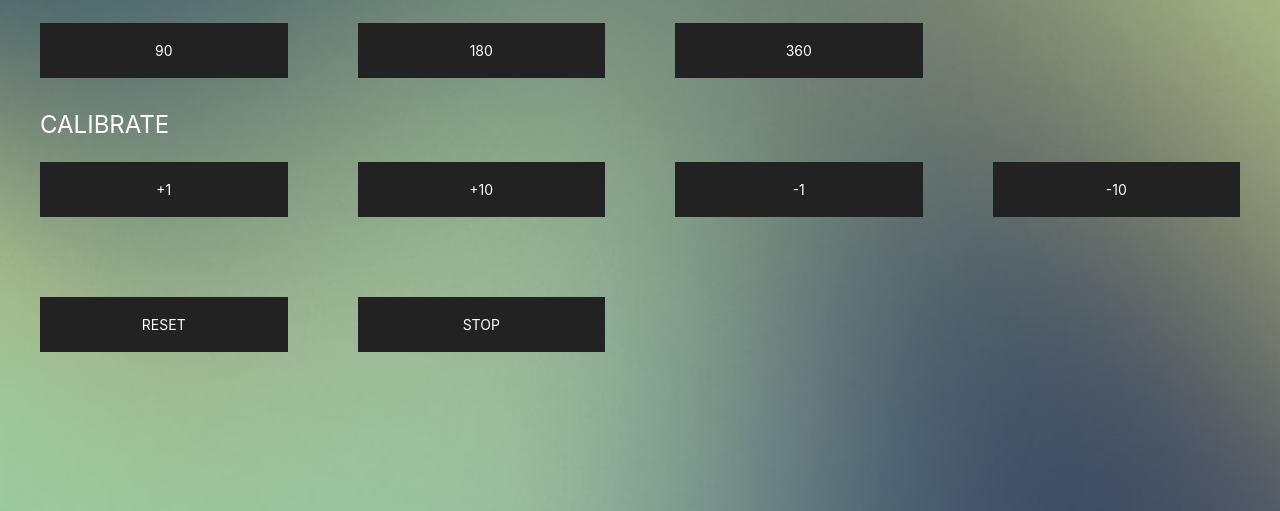
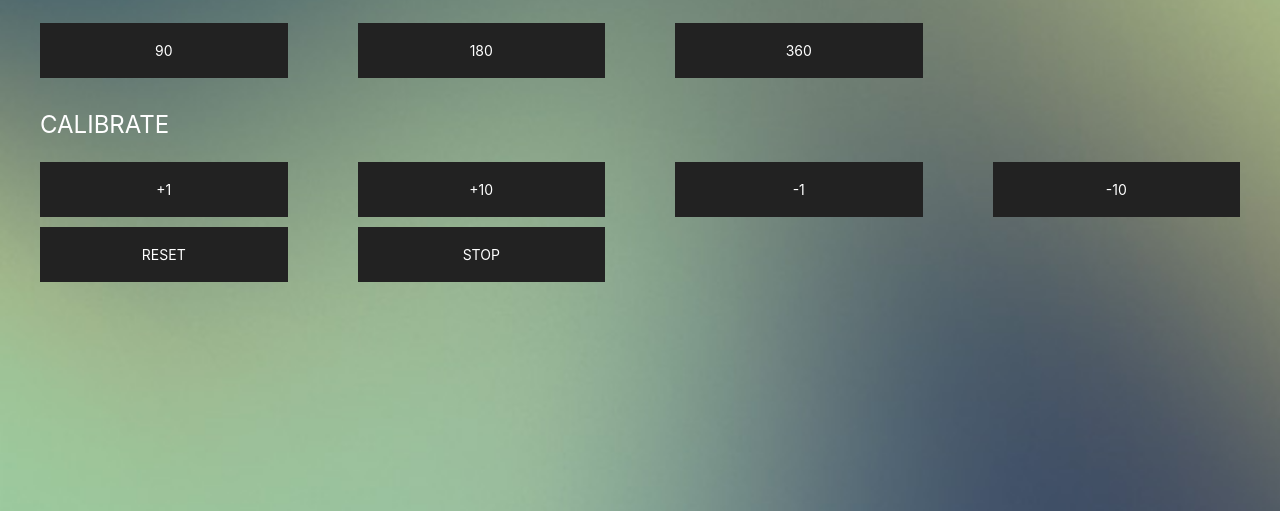
Before and after one commit to kernmartin/vpi, a Flask app: page / in a window 1280 px wide. Shown: the part 289-800 px from the top of the page. Run offline with Flask 2, Linux system fonts and the light colour scheme.

Commit message:
Update index.html

```diff
--- a/templates/index.html
+++ b/templates/index.html
@@ -60,8 +60,6 @@
             <div><a href="0101010" class="gB uk-button uk-button-secondary uk-button-large uk-width-1-1">+10</a></div>
             <div><a href="0100001" class="gB uk-button uk-button-secondary uk-button-large uk-width-1-1">-1</a></div>
             <div><a href="0100010" class="gB uk-button uk-button-secondary uk-button-large uk-width-1-1">-10</a></div>
-          </div>
-          <div class="uk-grid uk-child-width-1-3@s uk-child-width-1-2 uk-child-width-1-4@m uk-grid-large uk-grid-row-small">
             <div><a href="999" class="gB uk-button uk-button-secondary uk-button-large uk-width-1-1">RESET</a></div>
             <div><a href="0" class="gB uk-button uk-button-secondary uk-button-large uk-width-1-1">STOP</a></div>
           </div>
```
